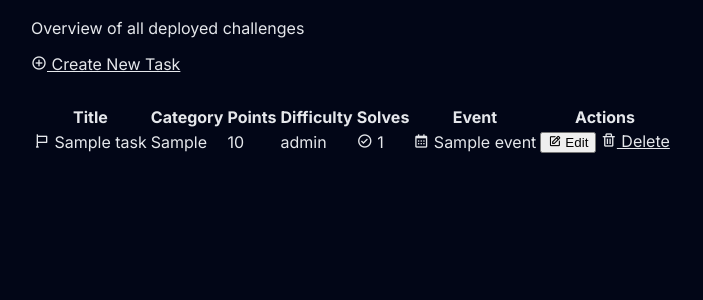
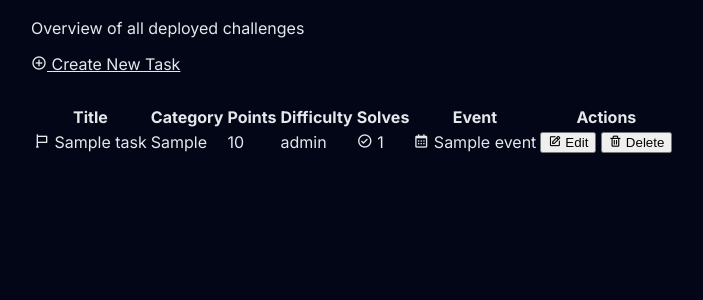
Before and after one commit to cybertec8/cybertec, a Flask app: page /admin/manage-tasks in a window 1280 px wide. Shown: the part 164-464 px from the top of the page, without its empty margins (9-712 px from the left). Run offline with Flask 3, Linux system fonts and the light colour scheme; a user stored in the database is signed in; tables that the repository leaves empty hold one stand-in row (values such as "Sample post").

Commit message:
Fix delete button HTML

```diff
--- a/templates/admin/manage_tasks.html
+++ b/templates/admin/manage_tasks.html
@@ -399,20 +399,24 @@
                             Global
                             {% endif %}
                         </div>
-                    </td>
                     <td>
     <div class="actions-cell">
+
         <button class="btn-action btn-edit"
             onclick="location.href='{{ url_for('admin_add_task') }}?edit={{ task.id }}'">
             <i class='bx bx-edit'></i>
             Edit
         </button>
-                            <a href="{{ url_for('admin_delete_task', task_id=task.id) }}"
-                                onclick="return confirm('Are you sure you want to delete this task? This action cannot be undone.')"
-                                class="btn-action btn-delete">
+
+        <form method="POST" action="{{ url_for('admin_delete_task', task_id=task.id) }}"
+              onsubmit="return confirm('Are you sure you want to delete this task? This action cannot be undone?')"
+              style="display:inline;">
+            <button type="submit" class="btn-action btn-delete">
                 <i class='bx bx-trash'></i>
                 Delete
-                            </a>
+            </button>
+        </form>
+
     </div>
 </td>
                 </tr>
@@ -431,4 +435,5 @@
     {% endif %}
 
 </div>
+
 {% endblock %}
```
Lines whose indentation alone changed are shown as unchanged.
